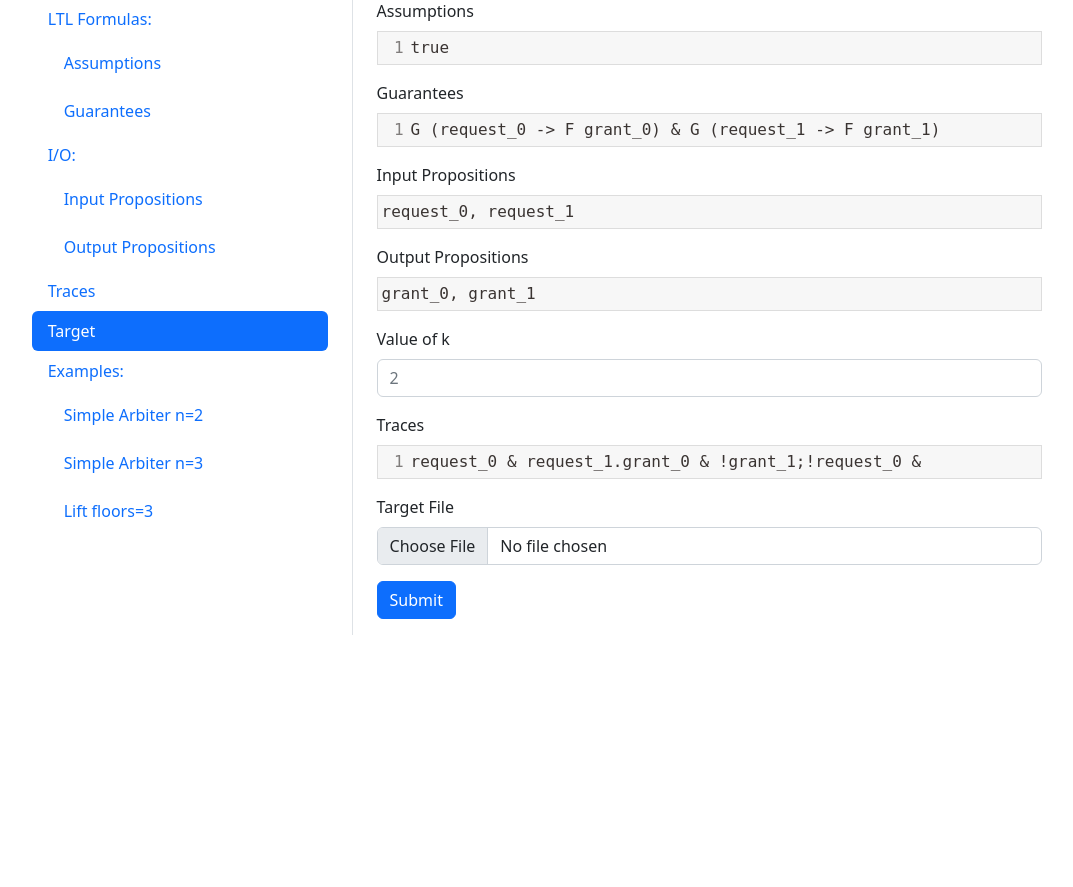
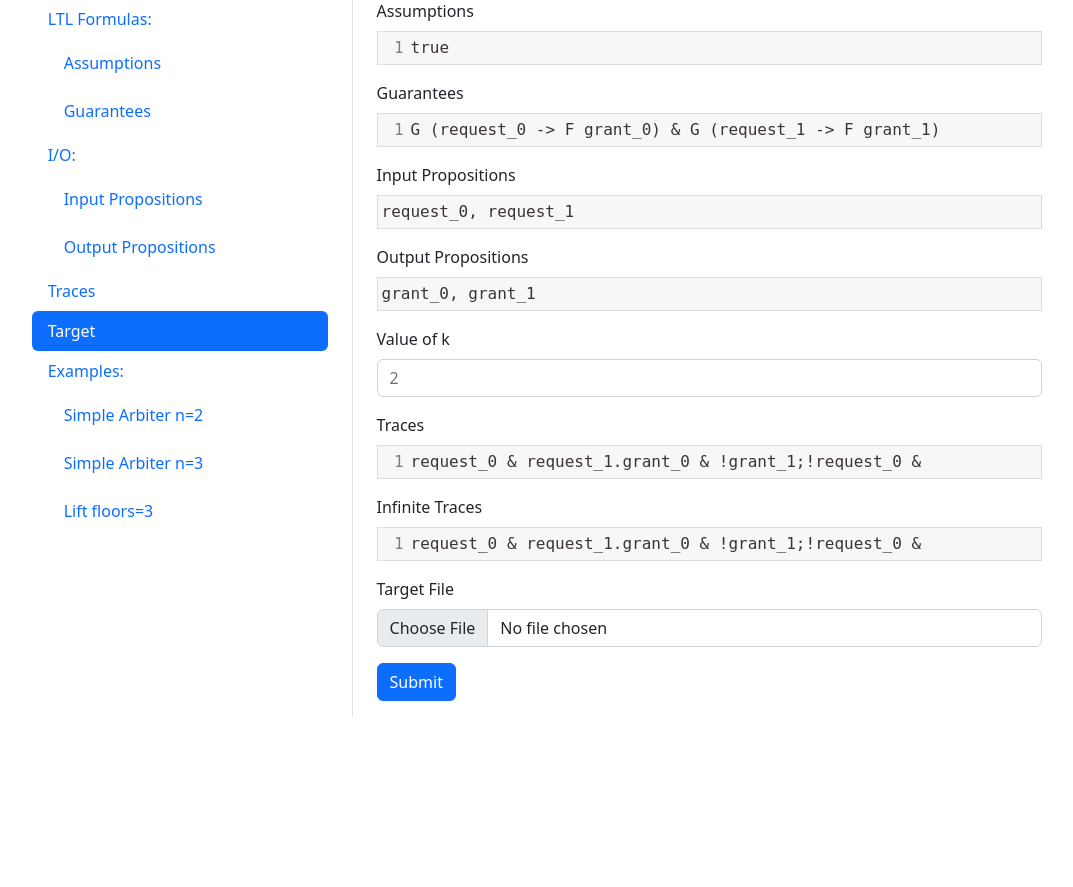
Before and after one commit to mrudu/synth-learn, a Flask app: page / in a window 1280 px wide. Shown: the part 123-1010 px from the top of the page, without its empty margins (103-1176 px from the left). Before the commit the page ends 758 px from the top, so only its background shows below. Run offline with Flask 2, Linux system fonts and the light colour scheme.

Commit message:
infinite traces

```diff
--- a/LTLsynthesis/config.py
+++ b/LTLsynthesis/config.py
@@ -6,8 +6,7 @@ FLASK_ENV = 'development'
 SECRET_KEY = '97db21348530a03c3a836519c3d636b1f42d4fae7c98038349a9ea87a20dcc36'
 
 STRIX_TOOL = '/Users/mrudula/Downloads/strix'
-ACACIA_BONSAI_TOOL = '/Users/mrudula/Personal/code/acacia-bonsai/build/src/acacia-bonsai'
+ACACIA_BONSAI_TOOL = '/home/ubuntu/acacia-bonsai/build/src/acacia-bonsai'
 STRIX_COMMAND = '{} -f \'{}\' --ins=\"{}\" --outs=\"{}\" -m both'
-ACACIA_BONSAI_COMMAND = 'multipass exec bar -- {} -f \'{}\' -i \'{}\' -o \'{}\' --K={}'
-
+ACACIA_BONSAI_COMMAND = '{} -f \'{}\' -i \'{}\' -o \'{}\' --K={} --negative {}'
 MODEL_FILES_DIRECTORY = '/static/temp_model_files/'
--- a/LTLsynthesis/route.py
+++ b/LTLsynthesis/route.py
@@ -25,6 +25,10 @@ def execute_algorithm(data, target_file):
 
     traces = data['traces']
     traces = traces.split('\n')
+
+    infinite_traces = data['infinite_traces']
+    infinite_traces = infinite_traces.split('\n')
+
     k = int(data['k'])
     traces = list(map(lambda x: x.replace('\r', '').split('.'), traces))
 
@@ -39,7 +43,7 @@ def execute_algorithm(data, target_file):
         data['formula'],
         input_atomic_propositions,
         output_atomic_propositions,
-        traces, "Sample",
+        traces, infinite_traces, "Sample",
         target_filename, k)
     if m is None:
         return stats, 400
--- a/LTLsynthesis/static/js/codemirror/ltl.js
+++ b/LTLsynthesis/static/js/codemirror/ltl.js
@@ -17,3 +17,13 @@ CodeMirror.defineSimpleMode("traces", {
         {regex: /(?<=([a-zA-Z_0-9]+\ ?=\ *)).*/, token: "string"}
     ]
 });
+CodeMirror.defineSimpleMode("infinite_traces", {
+    start: [
+        {regex: /\.|,|:|;/, token: "keyword"},
+        {regex: /(?:true|false|tt|ff|0|1)\b/, token: "atom"},
+        {regex: /&&|&|AND|\|\||\||OR|!|NOT/, token: "operator"},
+        {regex: /[a-z_][a-zA-Z_0-9]*/, token: "variable"},
+        {regex: /\(|\)/, token: "bracket"},
+        {regex: /(?<=([a-zA-Z_0-9]+\ ?=\ *)).*/, token: "string"}
+    ]
+});
--- a/LTLsynthesis/static/js/helpers.js
+++ b/LTLsynthesis/static/js/helpers.js
@@ -7,7 +7,9 @@ $(document).ready(function() {
 			'guarantees': ['G (p -> F (gp))', 'G (q -> F (gq))', 'G (!gp | !gq)'],
 			'inputs': 'p, q',
 			'outputs': 'gp, gq',
-			'traces': ['p & q.gp & !gq']
+			'traces': ['p & q.gp & !gq'],
+			'infinite_traces': [
+				'p & !q.gp & !gq*!p & !q.!gp & !gq']
 		},
 		'SimpleArbiter3': {
 			'assumptions': [],
@@ -18,7 +20,9 @@ $(document).ready(function() {
 				'G (!(gp & gq) & !(gp & gr) & !(gr & gq))'],
 			'inputs': 'p, q, r',
 			'outputs': 'gp, gq, gr',
-			'traces': ['p & q & r.gp & !gq & !gr']
+			'traces': ['p & q & r.gp & !gq & !gr'],
+			'infinite_traces': [
+				'p & !q & !r.gp & !gq & !gr*!p & !q & r.!gp & !gq & gr']
 		},
 		'LiftFloor3': {
 			'assumptions': [
@@ -35,7 +39,9 @@ $(document).ready(function() {
 			'outputs': 'f0, f1, serve',
 			'traces': [
 				'!b0 & b1.f0 & !f1 & !serve.!b0 & b1.!f0 & f1 & serve.!b0 & !b1.!f0 & f1 & !serve.!b0 & !b1.!f0 & f1 & !serve',
-				'!b0 & !b1.f0 & !f1 & !serve.!b0 & !b1.f0 & !f1 & !serve']
+				'!b0 & !b1.f0 & !f1 & !serve.!b0 & !b1.f0 & !f1 & !serve'],
+			'infinite_traces': [
+				'!b0 & b1.f0 & !f1 & !serve.!b0 & b1.!f0 & f1 & serve*!b0 & !b1.!f0 & f1 & !serve']
 		},
 		'PrioritizedArbiter': {
 			'assumptions': ['G F !m'],
@@ -54,7 +60,9 @@ $(document).ready(function() {
 			"m & !p1 & p2.!g1 & !g2 & gm.!m & !p1.!g1 & g2 & !gm.!m & !p1 & !p2.!g1 & !g2 & !gm",
 			"m & p1 & !p2.!g1 & !g2 & gm.!m & p2.g1 & !g2 & !gm.!m & !p1 & !p2.!g1 & g2 & !gm",
 			"m & !p1 & p2.!g1 & !g2 & gm.!m & !p1 & p2.!g1 & g2 & !gm.!m & !p1 & !p2.!g1 & !g2 & !gm",
-			"m & p1 & !p2.!g1 & !g2 & gm.!m & p1 & !p2.g1 & !g2 & !gm.!m & !p1 & !p2.!g1 & !g2 & !gm"]
+			"m & p1 & !p2.!g1 & !g2 & gm.!m & p1 & !p2.g1 & !g2 & !gm.!m & !p1 & !p2.!g1 & !g2 & !gm"],
+			'infinite_traces': [
+				'm & !p1 & !p2.!g1 & !g2 & gm*!m & !p1 & !p2.!g1 & !g2 & !gm']
 		}
 	}
 
@@ -85,6 +93,7 @@ $(document).ready(function() {
 	let inputsEditor = initLineEditor("inputs_textarea");
 	let outputsEditor = initLineEditor("outputs_textarea");
 	let tracesEditor = initEditor("traces_textarea", "traces");
+	let infiniteTracesEditor = initEditor("infinite_traces_textarea", "infinite_traces");
 
 	let process_variable = str => {
 		str = str.split('=').map(s => s.trim());
@@ -98,6 +107,11 @@ $(document).ready(function() {
 		process_variable(s):
 		s.trim().split(/\.|,|:|;|\#/).map(t => t in variable_set? variable_set[t]: t).join(".")).filter(
 		s => s.length > 0).join('\n');
+	let make_infinite_traces = str => str.split(/\r|\n/).map(
+		s => s.includes('=')?
+		process_variable(s):
+		s.trim().split(/\*/).map(r => r.split(/\.|,|:|;|\#/).map(t => t in variable_set? variable_set[t]: t).join(".")).join("*")).filter(
+		s => s.length > 0).join('\n');
 
 	let setData =  function (exampleName) {
 		assumptionsEditor.setValue(exampleReference[exampleName]['assumptions'].join('\n'));
@@ -105,6 +119,7 @@ $(document).ready(function() {
 		inputsEditor.setValue(exampleReference[exampleName]['inputs']);
 		outputsEditor.setValue(exampleReference[exampleName]['outputs']);
 		tracesEditor.setValue(exampleReference[exampleName]['traces'].join('\n'));
+		tracesEditor.setValue(exampleReference[exampleName]['infinite_traces'].join('\n'));
 	};
 
 	let addAlert = function(message, isError) {
@@ -162,7 +177,9 @@ $(document).ready(function() {
 		data.set('k', k);
 
 		let traces = tracesEditor.getValue().trim();
+		let infinite_traces = infiniteTracesEditor.getValue().trim();
 		data.set('traces', make_traces(traces));
+		data.set('infinite_traces', make_infinite_traces(infinite_traces));
 
 		$.ajax({
 			type: 'POST',
--- a/LTLsynthesis/templates/AcaciaSynth.html
+++ b/LTLsynthesis/templates/AcaciaSynth.html
@@ -6,6 +6,12 @@
 		<div class="mb-3">
 			<label for="traces_textarea" class="form-label">Traces</label>
 			<textarea style="width: 100%; display: none;" name="traces" id="traces_textarea" placeholder="request_0 & request_1.grant_0 & !grant_1;!request_0 & !request_1.!grant_0 & grant_1"></textarea>
+		</div>
+	</fieldset>
+	<fieldset id="infinite_traces">
+		<div class="mb-3">
+			<label for="infinite_traces_textarea" class="form-label">Infinite Traces</label>
+			<textarea style="width: 100%; display: none;" name="infinite_traces" id="infinite_traces_textarea" placeholder="request_0 & request_1.grant_0 & !grant_1;!request_0 & !request_1.!grant_0 & grant_1"></textarea>
 		</div>
 	</fieldset>
 	<fieldset id="target">
```
Also changed, not shown: LTLsynthesis/UCBBuilder.py (+10 -7 lines), LTLsynthesis/algorithm.py (+6 -6 lines).
